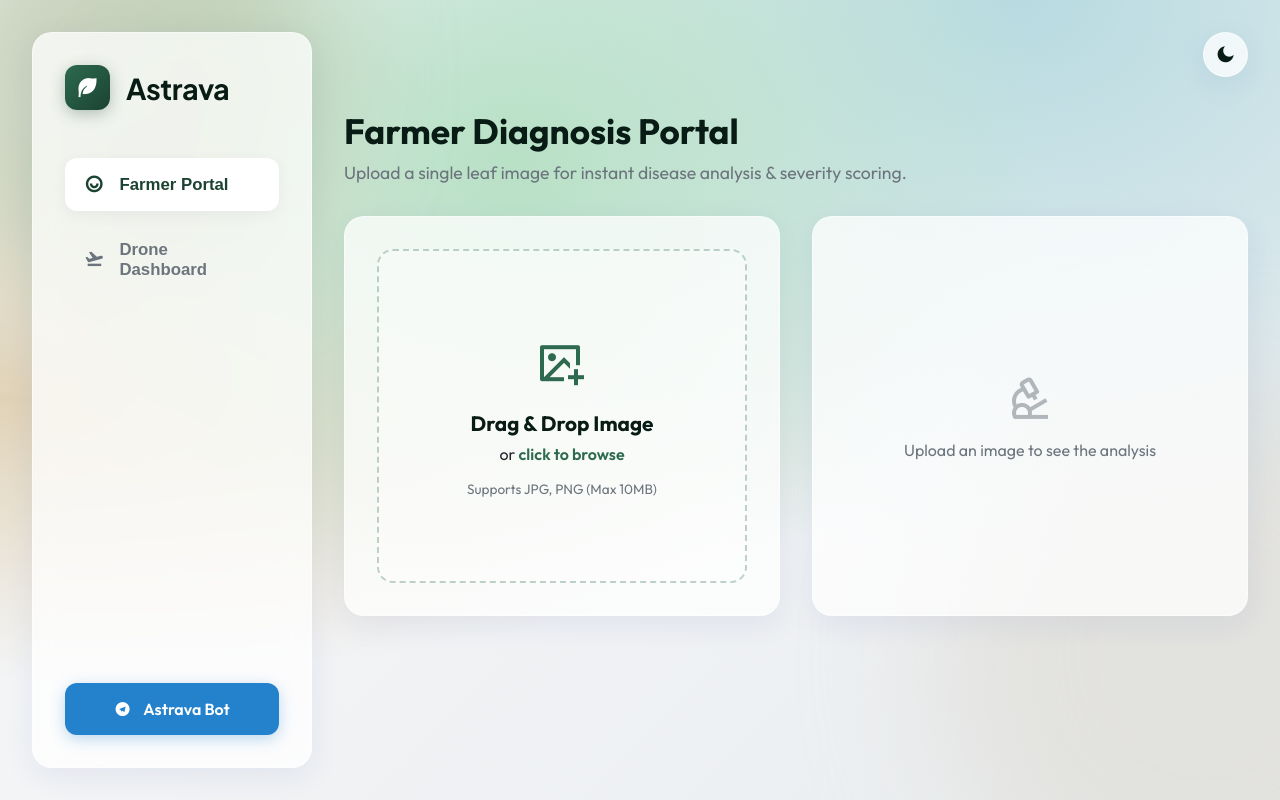
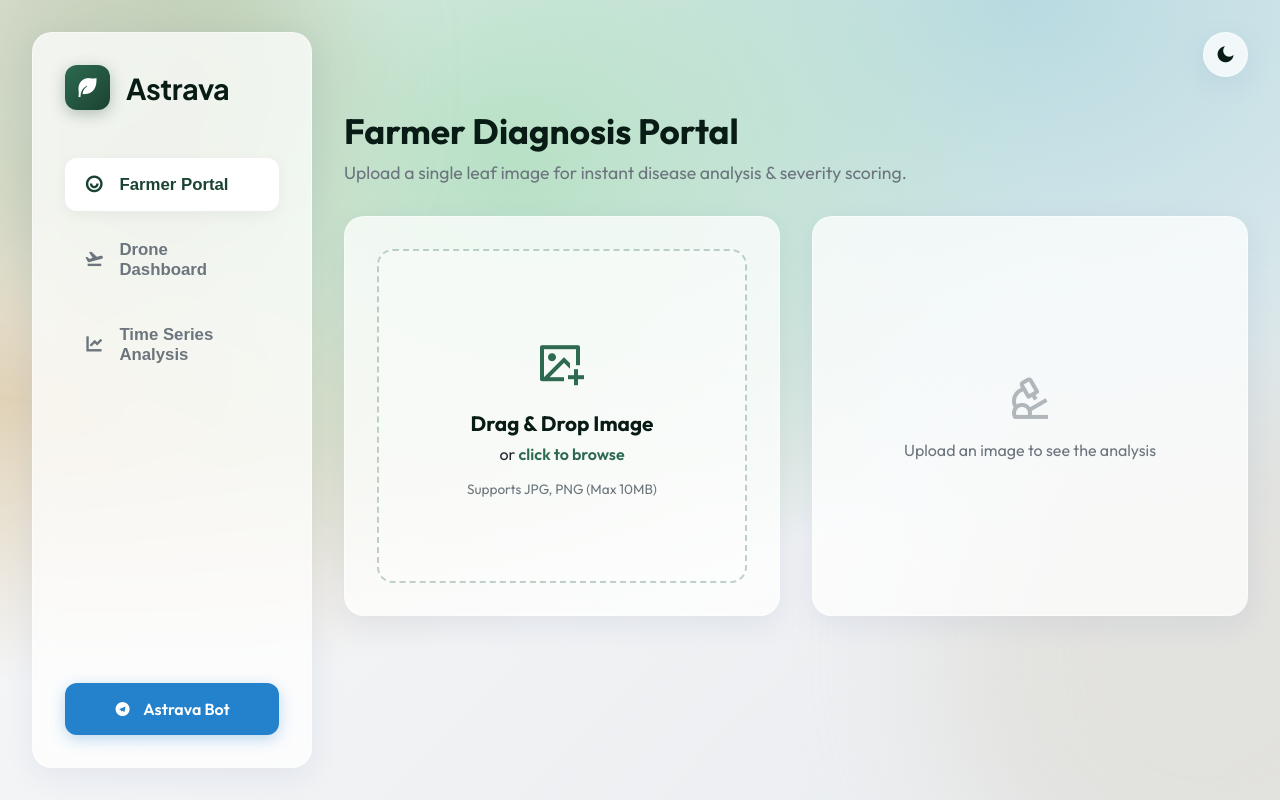
Before and after one commit to Sibi-Chakravarthi/Astrava-Hackathon, a Flask app: page / in a window 1280 px wide. Run offline with Flask 3, Linux system fonts and the light colour scheme.

Commit message:
Added_Health_Rate_Analysis

```diff
--- a/static/js/script.js
+++ b/static/js/script.js
@@ -46,6 +46,7 @@ document.addEventListener('DOMContentLoaded', () => {
     initFarmerPortal();
     initDroneDashboard();
     initLocationControls();
+    initTimeSeries();
 });
 
 // ==========================================
@@ -69,12 +70,29 @@ function initThemeToggle() {
                 document.body.removeAttribute('data-theme');
                 localStorage.setItem('theme', 'light');
                 if (themeIcon) themeIcon.className = 'ri-moon-fill';
+                updateChartTheme('light');
             } else {
                 document.body.setAttribute('data-theme', 'dark');
                 localStorage.setItem('theme', 'dark');
                 if (themeIcon) themeIcon.className = 'ri-sun-fill';
+                updateChartTheme('dark');
             }
         });
+    }
+}
+
+function updateChartTheme(theme) {
+    if (typeof timeSeriesChartInstance !== 'undefined' && timeSeriesChartInstance) {
+        const isDark = theme === 'dark';
+        const textColor = isDark ? '#f8fafc' : '#1e293b';
+        const gridColor = isDark ? 'rgba(255, 255, 255, 0.1)' : 'rgba(0, 0, 0, 0.1)';
+
+        timeSeriesChartInstance.options.plugins.legend.labels.color = textColor;
+        timeSeriesChartInstance.options.scales.x.ticks.color = textColor;
+        timeSeriesChartInstance.options.scales.x.grid.color = gridColor;
+        timeSeriesChartInstance.options.scales.y.ticks.color = textColor;
+        timeSeriesChartInstance.options.scales.y.grid.color = gridColor;
+        timeSeriesChartInstance.update();
     }
 }
 
@@ -476,3 +494,153 @@ function initLocationControls() {
         }
     });
 }
+
+// ==========================================
+// 6. Time Series Portal Logic
+// ==========================================
+let timeSeriesChartInstance = null;
+function initTimeSeries() {
+    const syncBtn = document.getElementById('timeSeriesSyncBtn');
+    if (syncBtn) {
+        syncBtn.addEventListener('click', fetchTimeSeriesData);
+    }
+
+    // Fetch data when navigating to the tab for the first time
+    const navBtn = document.getElementById('navTimeSeries');
+    if (navBtn) {
+        navBtn.addEventListener('click', () => {
+             if (!timeSeriesChartInstance) {
+                 fetchTimeSeriesData();
+             }
+        });
+    }
+}
+
+async function fetchTimeSeriesData() {
+    try {
+        const syncBtn = document.getElementById('timeSeriesSyncBtn');
+        if (syncBtn) {
+            syncBtn.innerHTML = '<i class="ri-loader-4-line ri-spin"></i> Loading...';
+            syncBtn.disabled = true;
+        }
+
+        const response = await fetch('/api/time_series_data');
+        if (!response.ok) throw new Error("Failed to fetch time series data");
+        const data = await response.json();
+
+        renderTimeSeriesChart(data);
+
+        if (syncBtn) {
+            syncBtn.innerHTML = '<i class="ri-refresh-line"></i> Refresh Data';
+            syncBtn.disabled = false;
+        }
+    } catch (error) {
+        console.error("Error fetching time series data:", error);
+        alert("Failed to load time series data.");
+        const syncBtn = document.getElementById('timeSeriesSyncBtn');
+        if (syncBtn) {
+            syncBtn.innerHTML = '<i class="ri-refresh-line"></i> Refresh Data';
+            syncBtn.disabled = false;
+        }
+    }
+}
+
+function renderTimeSeriesChart(data) {
+    const ctx = document.getElementById('timeSeriesChart');
+    if (!ctx) return;
+
+    if (timeSeriesChartInstance) {
+        timeSeriesChartInstance.destroy();
+    }
+
+    const isDark = document.body.getAttribute('data-theme') === 'dark';
+    const textColor = isDark ? '#f8fafc' : '#1e293b';
+    const gridColor = isDark ? 'rgba(255, 255, 255, 0.1)' : 'rgba(0, 0, 0, 0.1)';
+
+    // Astrava Colors for different crops
+    const colors = {
+        'Rice': { border: '#10b981', bg: 'rgba(16, 185, 129, 0.1)' },    // Emerald
+        'Cotton': { border: '#3b82f6', bg: 'rgba(59, 130, 246, 0.1)' }, // Blue
+        'Tomato': { border: '#ef4444', bg: 'rgba(239, 68, 68, 0.1)' },  // Red
+        'Wheat': { border: '#f59e0b', bg: 'rgba(245, 158, 11, 0.1)' }   // Amber
+    };
+
+    // Default fallback color
+    const defaultColor = { border: '#8b5cf6', bg: 'rgba(139, 92, 246, 0.1)' };
+
+    const chartDatasets = data.datasets.map(ds => {
+        const theme = colors[ds.label] || defaultColor;
+        return {
+            label: `${ds.label} Health`,
+            data: ds.data,
+            borderColor: theme.border,
+            backgroundColor: theme.bg,
+            borderWidth: 3,
+            tension: 0.4,
+            fill: false,
+            pointBackgroundColor: theme.border,
+            pointRadius: 3,
+            pointHoverRadius: 6
+        };
+    });
+
+    timeSeriesChartInstance = new Chart(ctx, {
+        type: 'line',
+        data: {
+            labels: data.dates,
+            datasets: chartDatasets
+        },
+        options: {
+            responsive: true,
+            maintainAspectRatio: false,
+            interaction: {
+                mode: 'index',
+                intersect: false,
+            },
+            plugins: {
+                legend: {
+                    position: 'top',
+                    labels: {
+                        color: textColor,
+                        font: { family: 'Outfit, sans-serif', size: 13 },
+                        usePointStyle: true,
+                        boxWidth: 8
+                    }
+                },
+                tooltip: {
+                    backgroundColor: isDark ? 'rgba(30, 41, 59, 0.95)' : 'rgba(255,255,255,0.95)',
+                    titleColor: isDark ? '#f8fafc' : '#0f172a',
+                    bodyColor: isDark ? '#cbd5e1' : '#334155',
+                    borderColor: gridColor,
+                    borderWidth: 1,
+                    padding: 12,
+                    boxPadding: 6,
+                    usePointStyle: true,
+                    callbacks: {
+                        label: function(context) {
+                            return ` ${context.dataset.label}: ${context.parsed.y}%`;
+                        }
+                    }
+                }
+            },
+            scales: {
+                x: {
+                    grid: { color: gridColor, drawBorder: false },
+                    ticks: { color: textColor, font: { family: 'Outfit, sans-serif' }, maxTicksLimit: 15 },
+                    title: { display: false }
+                },
+                y: {
+                    beginAtZero: true,
+                    max: 100,
+                    grid: { color: gridColor, borderDash: [5, 5], drawBorder: false },
+                    ticks: {
+                        color: textColor,
+                        font: { family: 'Outfit, sans-serif' },
+                        callback: function(value) { return value + '%'; }
+                    },
+                    title: { display: true, text: 'Overall Health Rate (%)', color: textColor, font: { size: 13 } }
+                }
+            }
+        }
+    });
+}
--- a/templates/index.html
+++ b/templates/index.html
@@ -11,6 +11,8 @@
         rel="stylesheet">
     <!-- Premium Icons -->
     <link href="https://cdn.jsdelivr.net/npm/remixicon@3.5.0/fonts/remixicon.css" rel="stylesheet">
+    <!-- Chart.js for Time Series -->
+    <script src="https://cdn.jsdelivr.net/npm/chart.js"></script>
     <!-- Custom CSS -->
     <link rel="stylesheet" href="{{ url_for('static', filename='css/style.css') }}?v=1.1">
 </head>
@@ -39,6 +41,10 @@
                 <button class="nav-item" data-target="drone-dashboard" id="navDrone">
                     <i class="ri-flight-takeoff-line"></i>
                     <span>Drone Dashboard</span>
+                </button>
+                <button class="nav-item" data-target="time-series-portal" id="navTimeSeries">
+                    <i class="ri-line-chart-line"></i>
+                    <span>Time Series Analysis</span>
                 </button>
             </div>
 
@@ -232,7 +238,27 @@
                 </div>
             </section>
 
+            <!-- ====== TIME SERIES PORTAL ====== -->
+            <section id="time-series-portal" class="view-section hidden">
+                <header class="section-header">
+                    <div>
+                        <h1>Time Series Analysis</h1>
+                        <p>Track disease severity and crop health trends over time.</p>
+                    </div>
+                    <button class="btn btn-primary" id="timeSeriesSyncBtn">
+                        <i class="ri-refresh-line"></i> Refresh Data
+                    </button>
+                </header>
 
+                <div class="glass-panel" style="margin-top: 2rem;">
+                    <div class="panel-heading">
+                        <h3><i class="ri-funds-line"></i> Overall Crop Health Trends</h3>
+                    </div>
+                    <div class="chart-container" style="position: relative; height:400px; width:100%; padding: 1rem;">
+                        <canvas id="timeSeriesChart"></canvas>
+                    </div>
+                </div>
+            </section>
 
         </main>
     </div>
```
